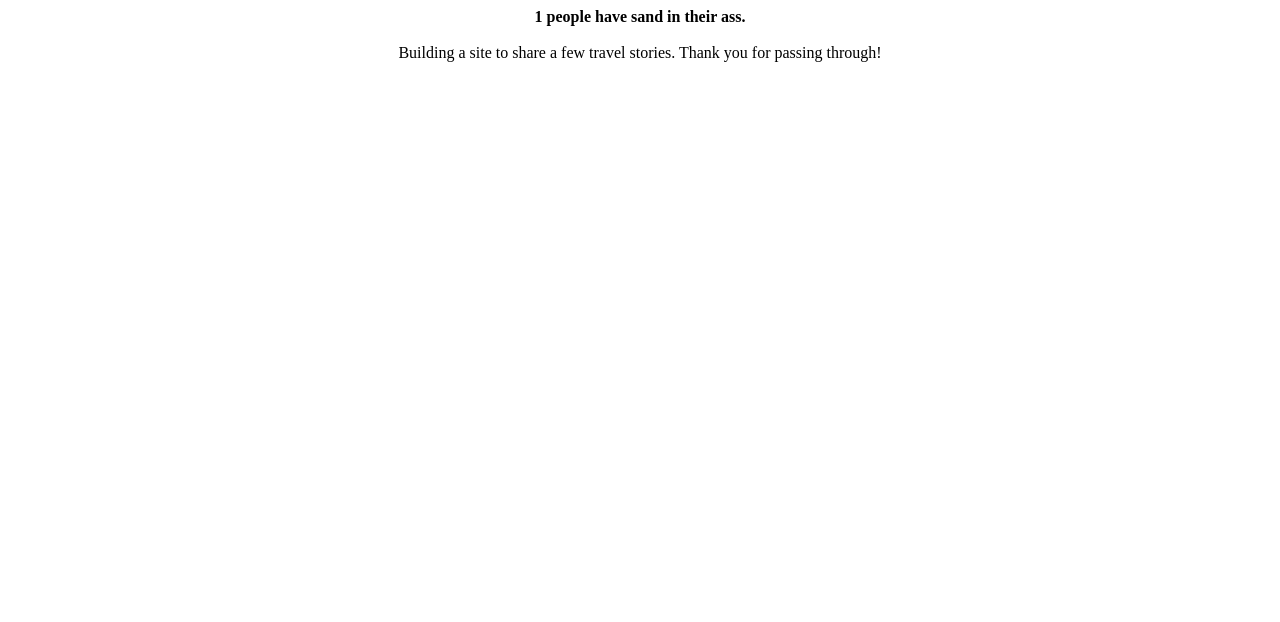
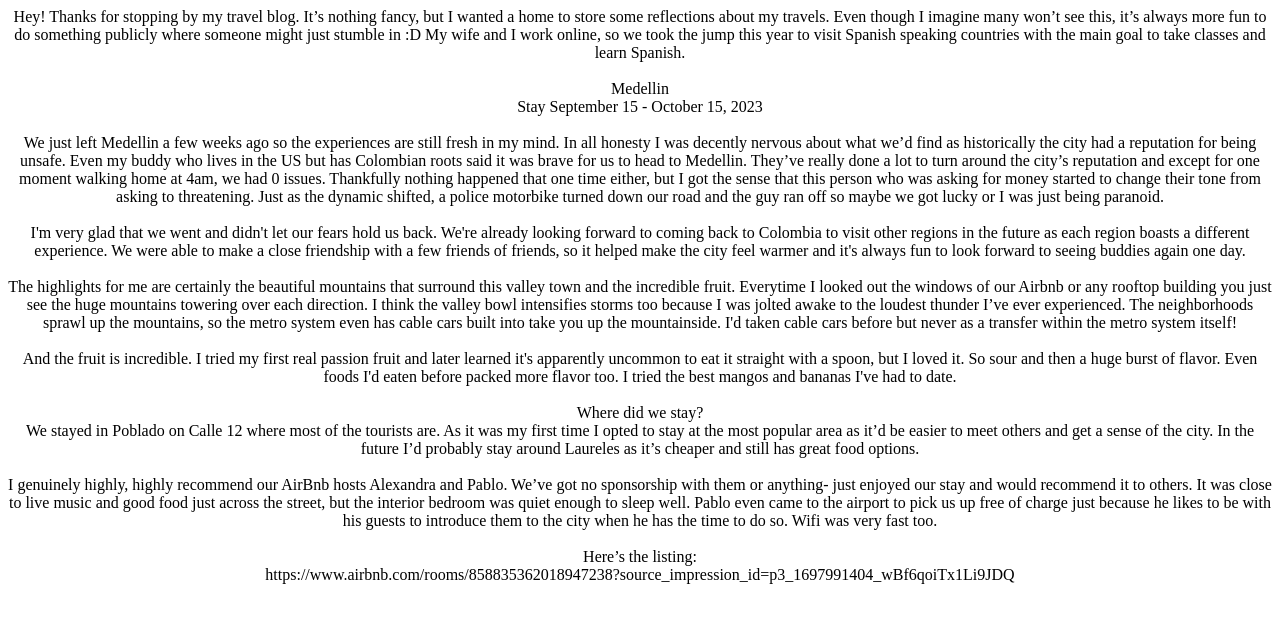
Before and after one commit to zdoehling/sandinmyass.com, a plain HTML site: page index.html in a window 1280 px wide. Drawn offline with Linux system fonts and the light colour scheme.

Commit message:
Update index.html

```diff
--- a/index.html
+++ b/index.html
@@ -5,7 +5,26 @@
     <link rel="stylesheet" href="styles.css" />
   </head>
   <body>
-    <div class="website-counter"></div>
-    <div><br>Building a site to share a few travel stories. Thank you for passing through!</div>
+    <div>Hey! Thanks for stopping by my travel blog. It’s nothing fancy, but I wanted a home to store some reflections about my travels. Even though I imagine many won’t see this, it’s always more fun to do something publicly where someone might just stumble in :D My wife and I work online, so we took the jump this year to visit Spanish speaking countries with the main goal to take classes and learn Spanish.
+<br><br>
+Medellin<br>
+Stay September 15 - October 15, 2023
+<br><br>
+We just left Medellin a few weeks ago so the experiences are still fresh in my mind. In all honesty I was decently nervous about what we’d find as historically the city had a reputation for being unsafe. Even my buddy who lives in the US but has Colombian roots said it was brave for us to head to Medellin. They’ve really done a lot to turn around the city’s reputation and except for one moment walking home at 4am, we had 0 issues. Thankfully nothing happened that one time either, but I got the sense that this person who was asking for money started to change their tone from asking to threatening. Just as the dynamic shifted, a police motorbike turned down our road and the guy ran off so maybe we got lucky or I was just being paranoid.
+<br><br>
+I'm very glad that we went and didn't let our fears hold us back. We're already looking forward to coming back to Colombia to visit other regions in the future as each region boasts a different experience. We were able to make a close friendship with a few friends of friends, so it helped make the city feel warmer and it's always fun to look forward to seeing buddies again one day.
+<br><br>
+The highlights for me are certainly the beautiful mountains that surround this valley town and the incredible fruit. Everytime I looked out the windows of our Airbnb or any rooftop building you just see the huge mountains towering over each direction. I think the valley bowl intensifies storms too because I was jolted awake to the loudest thunder I’ve ever experienced. The neighborhoods sprawl up the mountains, so the metro system even has cable cars built into take you up the mountainside. I'd taken cable cars before but never as a transfer within the metro system itself!
+<br><br>
+And the fruit is incredible. I tried my first real passion fruit and later learned it's apparently uncommon to eat it straight with a spoon, but I loved it. So sour and then a huge burst of flavor. Even foods I'd eaten before packed more flavor too. I tried the best mangos and bananas I've had to date.
+<br><br>
+Where did we stay?<br>
+We stayed in Poblado on Calle 12 where most of the tourists are. As it was my first time I opted to stay at the most popular area as it’d be easier to meet others and get a sense of the city. In the future I’d probably stay around Laureles as it’s cheaper and still has great food options.
+<br><br>
+I genuinely highly, highly recommend our AirBnb hosts Alexandra and Pablo. We’ve got no sponsorship with them or anything- just enjoyed our stay and would recommend it to others. It was close to live music and good food just across the street, but the interior bedroom was quiet enough to sleep well. Pablo even came to the airport to pick us up free of charge just because he likes to be with his guests to introduce them to the city when he has the time to do so. Wifi was very fast too.
+<br><br>
+Here’s the listing: <br>
+https://www.airbnb.com/rooms/858835362018947238?source_impression_id=p3_1697991404_wBf6qoiTx1Li9JDQ
+</div>
   </body>
 </html>
```
